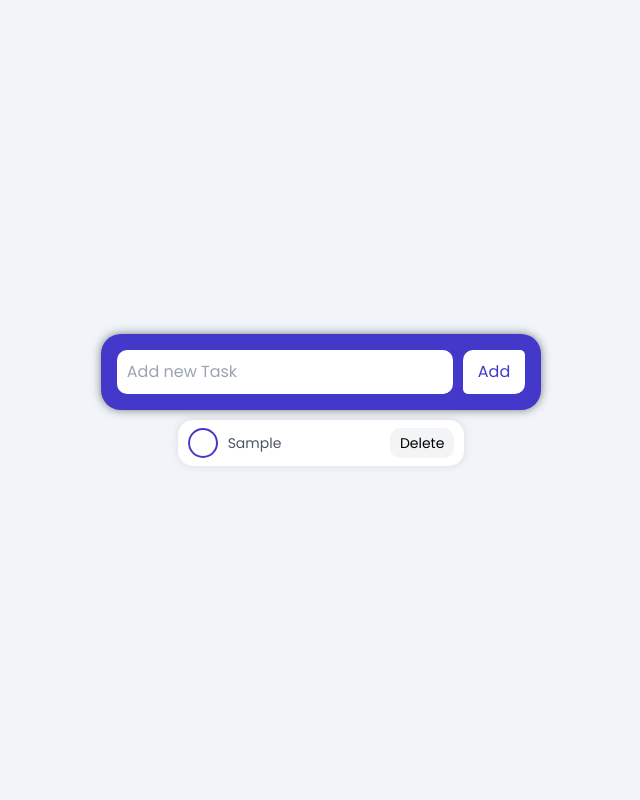
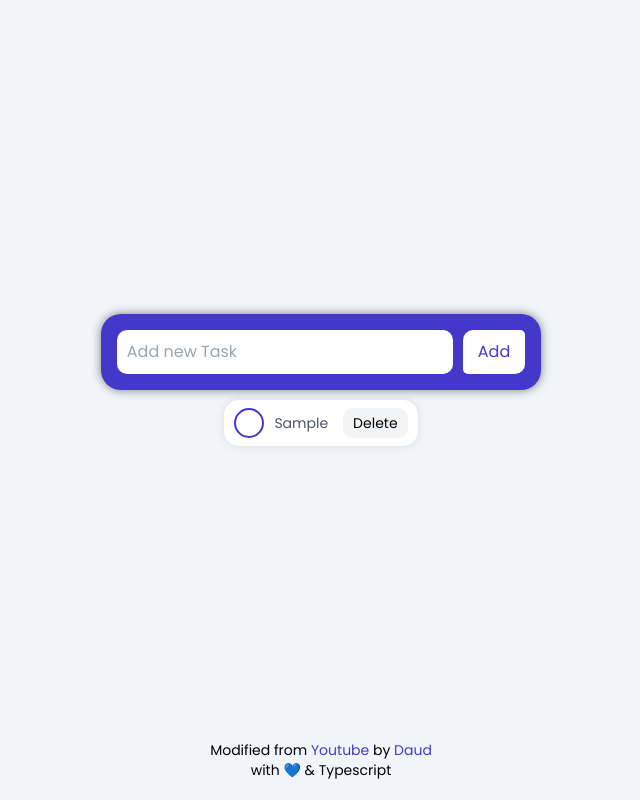
Before and after one commit to daudhiyaa/ts-todo-list-app, a website with bundled scripts: page build/index.html in a window 1280 px wide. Both pictures are taken after typing "Sample" into the empty fields and a click on the button "Add". Shown: the whole page, without its empty margins (319-959 px from the left). Built offline with nearby package versions, Linux system fonts and the light colour scheme.

Commit message:
build: re-build app

```diff
--- a/build/dist/index.js
+++ b/build/dist/index.js
@@ -25,13 +25,13 @@ function addListItem(newTask) {
   const checkmark = document.createElement("span");
   checkmark.className = 'group-hover:bg-white group-hover:border-solid group-hover:border-[#fff] group-hover:border-2 group-hover:hover:bg-indigo-700 relative flex items-center justify-center border-indigo-700 cursor-pointer border-2 border-solid p-[13px] rounded-[50%] after:absolute after:hidden after:w-2 after:h-4 after:mb-1 after:content-[""] after:border-solid after:border-white after:border-t-0 after:border-r-[3px] after:border-b-[3px] after:border-l-0 after:rotate-45 peer-checked:bg-indigo-700 peer-checked:shadow-[0_0_5px_rgba(0,0,0,0.5)] peer-checked:after:block';
   const taskTitle = document.createElement("p");
-  taskTitle.className = "text-gray-600 peer-checked:line-through group-hover:text-white";
+  taskTitle.className = "text-gray-600 text-justify peer-checked:line-through group-hover:text-white";
   const label = document.createElement("label");
   label.className = "flex flex-row items-center text-sm gap-[10px]";
   const deleteButton = document.createElement("button");
   deleteButton.className = "bg-gray-100 cursor-pointer text-sm rounded-[10px] border-none py-[5px] px-[10px] group-hover:text-indigo-700 group-hover:bg-white";
   const li = document.createElement("li");
-  li.className = "bg-white flex items-center justify-between shadow-[0_0_10px_rgba(0,0,0,0.1)] border-none rounded-[15px] py-[8px] px-[10px] group hover:bg-indigo-700 hover:shadow-[0_0_5px_rgba(0,0,0,0.5)]";
+  li.className = "gap-[15px] bg-white flex items-center justify-between shadow-[0_0_10px_rgba(0,0,0,0.1)] border-none rounded-[15px] py-[8px] px-[10px] group hover:bg-indigo-700 hover:shadow-[0_0_5px_rgba(0,0,0,0.5)]";
   checkbox.addEventListener("change", (e) => {
     newTask.completed = checkbox.checked;
     saveTasks();
--- a/build/index.html
+++ b/build/index.html
@@ -13,10 +13,10 @@
     <title>TODO-List App</title>
   </head>
   <body
-    class="p-0 m-0 box-border flex items-center justify-center min-h-screen font-['Poppins'] bg-slate-100 duration-100"
+    class="py-3 m-0 box-border flex flex-col items-center justify-center min-h-screen font-['Poppins'] bg-slate-100 duration-100"
   >
     <div
-      class="container flex flex-col items-center gap-[10px] rounded-[20px] max-w-[70%]"
+      class="container flex flex-col items-center gap-[10px] rounded-[20px] max-w-[70%] min-h-[90vh] py-5 justify-center"
     >
       <form
         id="new-task-form"
@@ -38,12 +38,26 @@
           Add
         </button>
       </form>
-      <ul
-        id="list"
-        class="min-w-[32%] flex flex-col gap-[10px] rounded-[20px] list-none"
-      >
+      <ul id="list" class="flex flex-col gap-[10px] rounded-[20px] list-none">
         <!-- <button id="btnDeleteAll">Clear All</button> -->
       </ul>
     </div>
+    <footer>
+      <h3 class="text-center text-sm">
+        Modified from
+        <a
+          href="https://www.youtube.com/watch?v=jBmrduvKl5w&t=6s"
+          class="text-indigo-700 hover:underline"
+          >Youtube</a
+        >
+        by
+        <a
+          href="https://github.com/daudhiyaa"
+          class="text-indigo-700 hover:underline"
+          >Daud</a
+        >
+        <br />with 💙 & Typescript
+      </h3>
+    </footer>
   </body>
 </html>
```
Also changed, not shown: build/dev.css.
